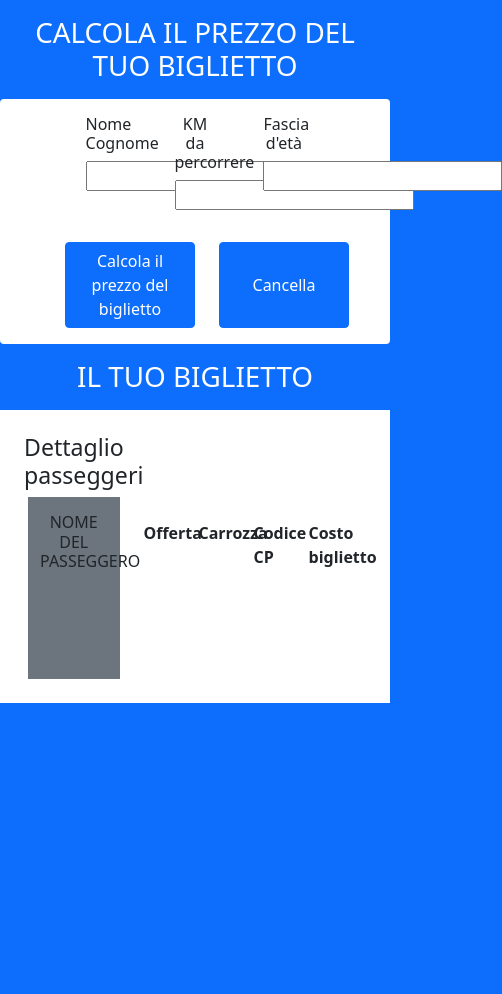
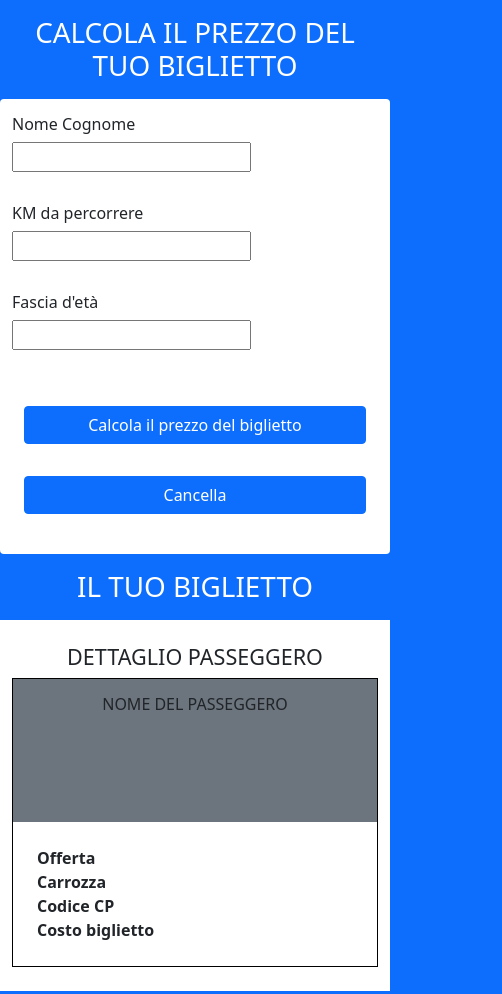
Before and after one commit to DionisiePulbere/js-biglietto-treno-form, a plain HTML site: page index.html in a window 390 px wide. Shown: the whole page, 502 px wide, since content can reach past the window. Before the commit the page ends 844 px from the top, so only its background shows below. Drawn offline with nearby package versions, Linux system fonts and the light colour scheme.

Commit message:
feat: fix

```diff
--- a/css/style.css
+++ b/css/style.css
@@ -1,3 +1,7 @@
 .ms-h{
     min-height: 100px;
 }
+
+.ms-border{
+    border: 1px solid black !important;
+}
--- a/index.html
+++ b/index.html
@@ -12,49 +12,49 @@
         <h1 class="text-center text-white text-uppercase m-3 ">calcola il prezzo del tuo biglietto</h1>
         <div class="container bg-white rounded">
             <div class="row justify-content-center">
-                <div class="py-3 col-2">
-                    <h6 class="text-center">Nome Cognome</h6>
+                <div class="py-3 col-12 col-md-2">
+                    <h6 class="text-md-center">Nome Cognome</h6>
                     <input class="text-capitalize" type="text" id="user-name">
                 </div>
-                <div class="py-3 col-2 mx-4">
-                    <h6 class="text-center">KM da percorrere</h6>
+                <div class="py-3 col-12 col-md-2 mx-4 ">
+                    <h6 class="text-md-center">KM da percorrere</h6>
                     <input type="text" id="user-km">
                 </div>
-                <div class="py-3 col-2">
-                    <h6 class="text-center">Fascia d'età</h6>
+                <div class="py-3 col-12 col-md-2">
+                    <h6 class="text-md-center">Fascia d'età</h6>
                     <input type="text" id="user-age">
                 </div>
             </div>
-            <div class="row justify-content-center">
-                <button id="clc-button" class="btn btn-primary my-3 col-4 mx-4">Calcola il prezzo del biglietto</button>
-                <button id="clear-button" class="btn btn-primary my-3 col-4">Cancella</button>
+            <div class="row justify-content-center p-4">
+                <button id="clc-button" class="btn btn-primary m-3 col-12 col-md-4 ">Calcola il prezzo del biglietto</button>
+                <button id="clear-button" class="btn btn-primary my-3 col-12 col-md-4">Cancella</button>
             </div>
         </div>
 
         <h1 class="text-center text-white text-uppercase m-3">il tuo biglietto</h1>
 
         <div class="container bg-white p-4 mb-4">
-            <h3 class="col-3 text-center">Dettaglio passeggeri</h3>
-            <div class="row">
-                <div class="bg-secondary ms-3 col-3">
+            <h4 class="col-12 col-md-3 text-center text-uppercase">Dettaglio passeggero</h4>
+            <div class="row ms-border">
+                <div class="bg-secondary col-12 col-md-3">
                     <h6 class="text-uppercase text-center mt-3 mb-2">nome del passeggero</h6>
                     <div class="text-uppercase text-white text-center ms-h fs-3" id="user-message-name"></div>
                 </div>
-                <div class="col-8 p-4">
+                <div class="col-12 col-md-8 p-4">
                     <div class="row">
-                        <div class="col-3">
+                        <div class="col-12 col-md-3">
                             <div class="fw-bold">Offerta</div>
                             <div id="user-discount"></div>
                         </div>
-                        <div class="col-3">
+                        <div class="col-12 col-md-3">
                             <div class="fw-bold">Carrozza</div>
                             <div id="user-carriage"></div>
                         </div>
-                        <div class="col-3">
+                        <div class="col-12 col-md-3">
                             <div class="fw-bold">Codice CP</div>
                             <div id="user-code"></div>
                         </div>
-                        <div class="col-3">
+                        <div class="col-12 col-md-3">
                             <div class="fw-bold">Costo biglietto</div>
                             <div id="user-ticket-price"></div>
                         </div>
--- a/js/script.js
+++ b/js/script.js
@@ -26,16 +26,12 @@ clcButton.addEventListener('click', function() {
     const userName = document.querySelector('#user-name').value;
     const userKm = parseInt(document.querySelector('#user-km').value);
     const userAge = parseInt(document.querySelector('#user-age').value);
-    console.log(userName);
-    console.log(userKm);
-    console.log(userAge);
 
     //Definiamo il costo al Km
     const priceKm = 0.21 ;
 
     //Calcoliamo il costo dei Km
     const totKmPrice = userKm * priceKm ;
-    console.log(totKmPrice);
 
     // Defianimo gli sconti
     const discountTeen = 20;
```
